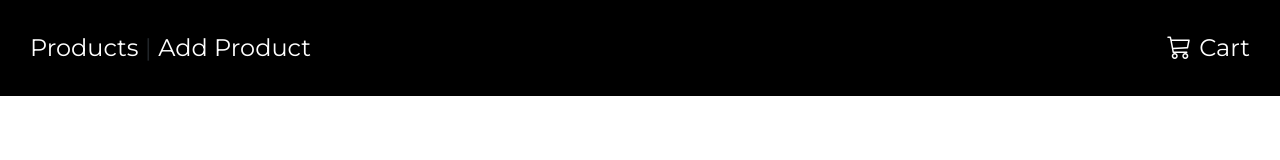
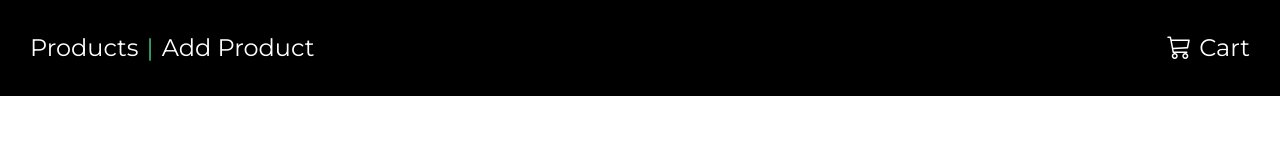
Before and after one commit to Walter-Satriano/Vuejs-E-Commerce-Site, a Vue app: page / in a window 1280 px wide. Shown: the top 160 px of the page. Built offline with nearby package versions, Linux system fonts and the light colour scheme.

Commit message:
minor fix

```diff
--- a/src/App.vue
+++ b/src/App.vue
@@ -2,7 +2,8 @@
   <div id="app">
     <div id="nav" class="d-flex justify-content-between">
       <div>
-        <router-link to="/products">Products</router-link> |
+        <router-link to="/products">Products</router-link>
+        <span class="mx-2">|</span>
         <router-link to="/add-product">Add Product</router-link>
       </div>
       <div>
@@ -65,5 +66,8 @@
         color: #42b983;
       }
     }
+    span {
+      color: #42b983;
+    }
   }
 </style>
```
